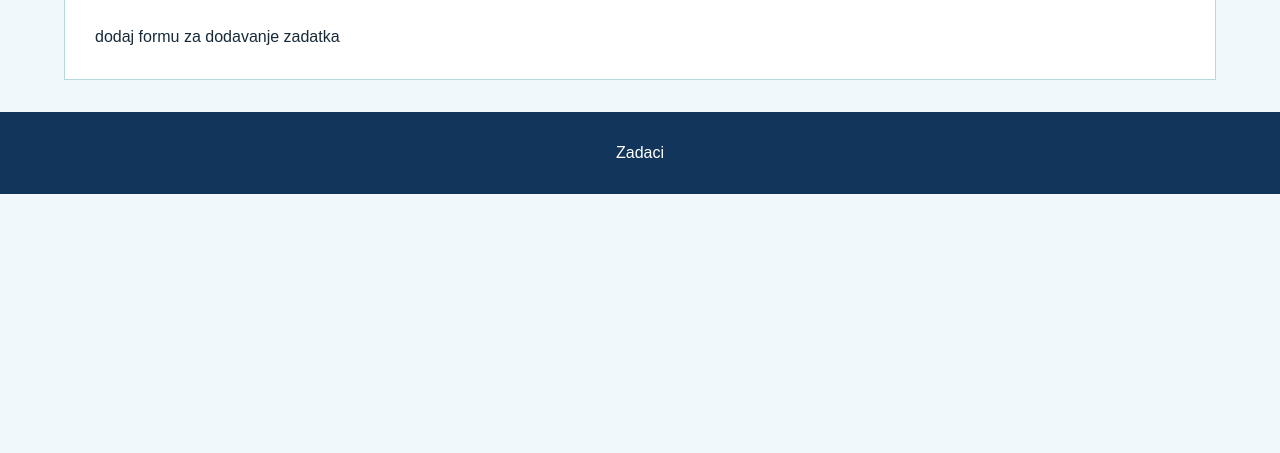
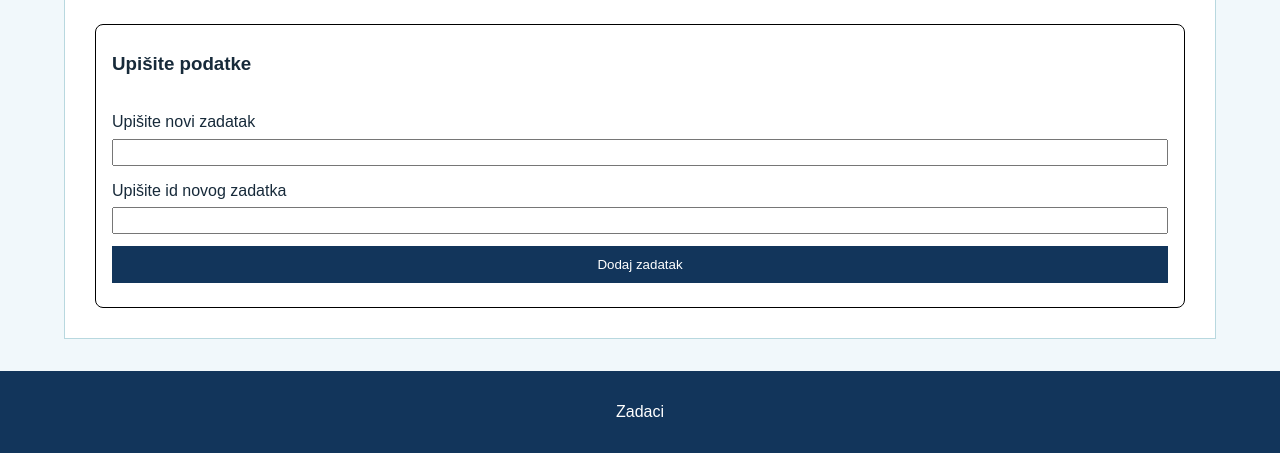
Before and after one commit to Budra160/pred46, a website built with Vite: page index.html in a window 1280 px wide. Shown: the part 492-945 px from the top of the page. Before the commit the page ends 800 px from the top, so only its background shows below. Built offline with nearby package versions, Linux system fonts and the light colour scheme; no server answers.

Commit message:
Dodana funkcionalnost dodavanja zadataka

```diff
--- /dev/null
+++ b/components/form.js
@@ -0,0 +1,31 @@
+import { Button } from "./button"
+
+export function createForm(id){
+    return`
+            <form id="${id}">
+            <h3>Upišite podatke</h3>
+
+            <div class="input-wrapper">
+                <label class="labelcss" for="zad">Upišite novi zadatak</label>
+                <input
+                    type="text"
+                    id="zad"
+                    name="zad"
+                    required
+                >
+            </div>
+            <div class="input-wrapper">
+                <label for="zadId">Upišite id novog zadatka</label>
+                <input
+                    type="number"
+                    id="zadId"
+                    name="zad-id"
+                    required
+                >
+            </div>
+
+            ${Button("Dodaj zadatak","gumb",{id : "submit"})}
+            </form>
+
+    `
+}
--- a/script.js
+++ b/script.js
@@ -1,14 +1,16 @@
-import { Sekcija } from "./components/sekcija"
-import { Zadatak } from "./components/zadatak"
-import { dohvatiZadatke } from "./services/api-service"
+import { Sekcija } from "./components/sekcija.js"
+import { Zadatak } from "./components/zadatak.js"
+import { dohvatiZadatke, postZadatak } from "./services/api-service.js"
+import { createForm } from "./components/form.js"
 
 const main = document.querySelector("#glavni-sadrzaj")
 
 main.innerHTML = `
     <h1>Upravljanje zadatcima</h1>
     ${Sekcija("Zadaci", `<div>dodaj filtriranje</div><div id="zadaci" class="kartice"></div>`)}
-    ${Sekcija("Dodaj zadatak", `<div>dodaj formu za dodavanje zadatka</div>`)}
-`
+    ${Sekcija("Dodaj zadatak", `<div class="form-wrapper">${createForm("upload")}</div>`)}
+    `
+
 
 const zadaciWrapper = document.querySelector("#zadaci")
 let zadaci = []
@@ -19,6 +21,7 @@ async function dohvatiPrikaziZadatke() {
     try {
         zadaci = await dohvatiZadatke()
         prikaziZadatke()
+        console.log(zadaci)
     } catch {
         zadaciWrapper.textContent = "Doslo je do greske prilikom ucitavanja zadataka. Molimo osvjezite stranicu."
     }
@@ -30,4 +33,27 @@ function prikaziZadatke() {
     zadaciWrapper.innerHTML = zadaci.length ? zadaci.map(Zadatak).join("") : "Nema zadataka za prikaz"
 }
 
-console.log(zadaci)
+
+
+//Event listener gumb -Josip
+
+const gumb = document.getElementById("submit");
+
+gumb.addEventListener("click", e => {
+    e.preventDefault();
+
+    const zadText = document.getElementById("zad").value;
+    const zadId = document.getElementById("zadId").value;
+    const userId = Math.round((Math.random()), 2) * 100;
+    let zadObj = {
+        id : zadId,
+        todo: zadText,
+        completed: false,
+        userId : userId
+    };
+
+    postZadatak(zadObj);
+    zadaciWrapper.innerHTML += zadObj ? Zadatak(zadObj) : alert("Nešto je pošlo krivu");
+
+    console.log(zadObj);
+})
--- a/services/api-service.js
+++ b/services/api-service.js
@@ -9,3 +9,14 @@ export async function dohvatiZadatke(){
 
     return (await response.json()).todos
 }
+
+export async function postZadatak(zadatak){
+
+    fetch('https://dummyjson.com/todos/add', {
+        method: 'POST',
+        headers: { 'Content-Type': 'application/json' },
+        body: JSON.stringify(zadatak)
+      })
+      .then(res => res.json())
+      .then(console.log);
+}
--- a/style.css
+++ b/style.css
@@ -217,3 +217,30 @@ footer {
         gap: 8px;
     }
 }
+
+/*Novi stilovi -Josip*/
+
+.form-wrapper{
+
+    padding: 1.5rem 1rem;
+    border: 1px solid black;
+    border-radius: 8px;
+}
+
+form{
+    display: flex;
+    flex-direction: column;
+    gap: .75rem;
+}
+
+.input-wrapper{
+    display: flex;
+    flex-direction: column;
+    gap: .25rem;
+    font-size: 1rem;
+}
+
+input{
+    padding: .15rem;
+    font-size: 1rem;
+}
```
Also changed, not shown: components/button.js (line endings or trailing spaces), 1 other file.
